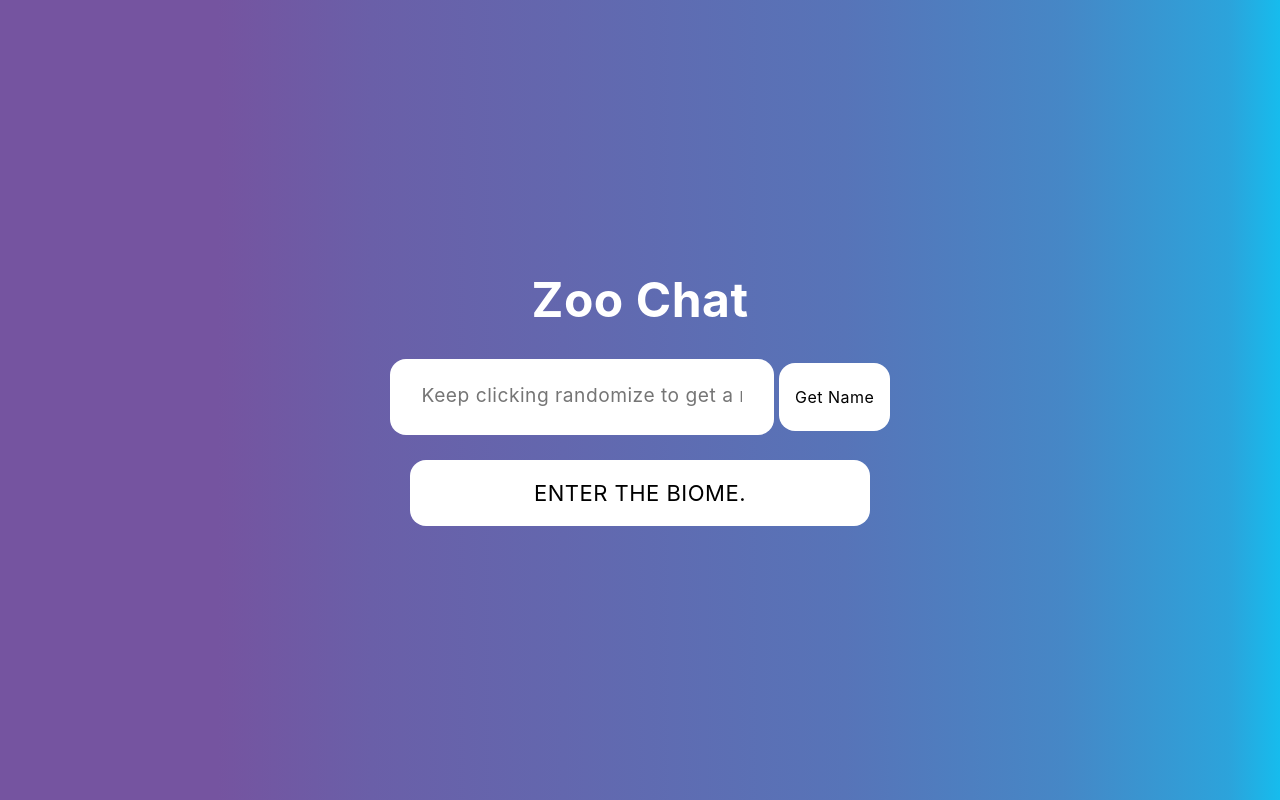
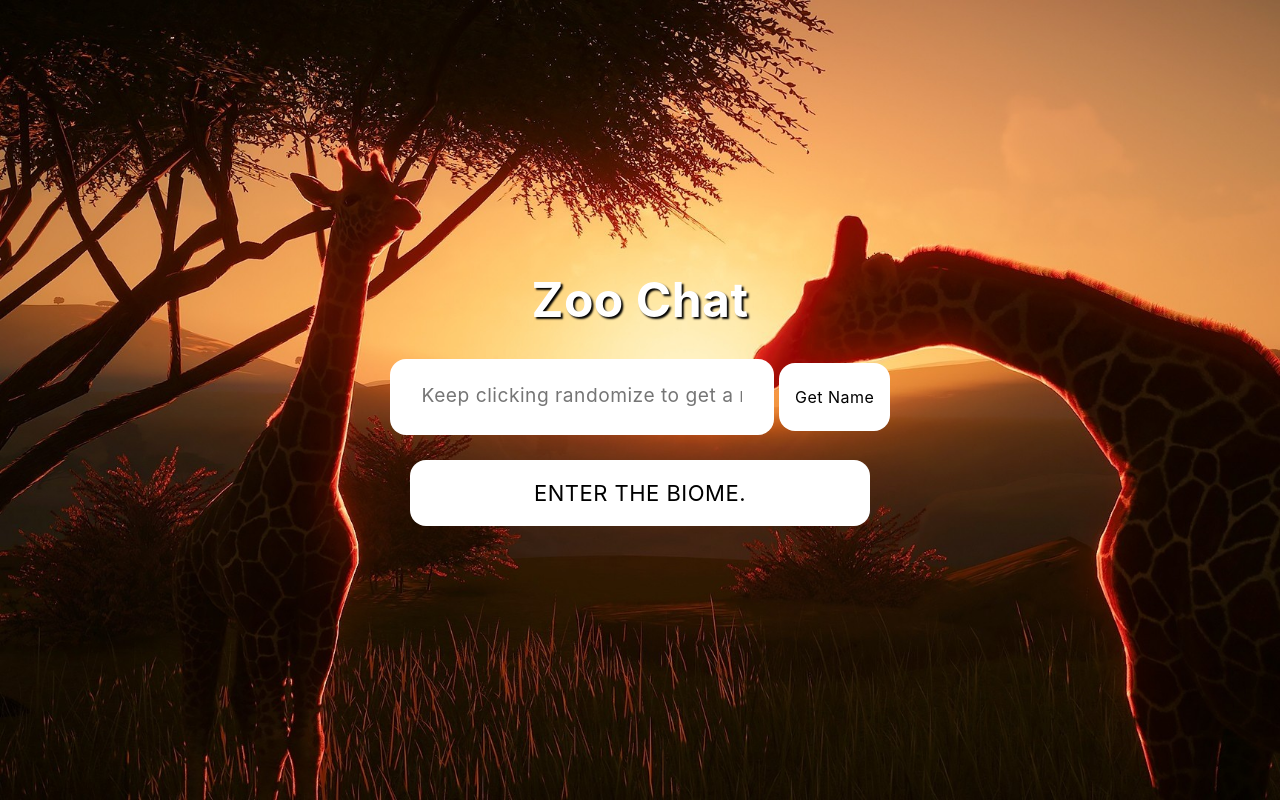
Before and after one commit to bl2456/ChatroomApp, a React (Create React App) app: page / in a window 1280 px wide. Built offline with nearby package versions, Linux system fonts and the light colour scheme.

Commit message:
changed join page background

```diff
--- a/src/App.css
+++ b/src/App.css
@@ -233,8 +233,12 @@
   .wrapper {
     height: 100vh;
       width: 100%;
+    /*
     background: rgb(117,84,160);
     background: linear-gradient(90deg, rgba(117,84,160,1) 7%, rgba(117,84,160,1) 17%, rgba(106,95,168,1) 29%, rgba(99,103,174,1) 44%, rgba(87,116,184,1) 66%, rgba(70,135,198,1) 83%, rgba(44,163,219,1) 96%, rgba(22,188,237,1) 100%, rgba(0,212,255,1) 100%);
+    */
+    background-image: url('images/nature1.jpg');
+    background-size: cover;
     display: flex;
     justify-content: center;
     align-items: center;
@@ -285,6 +289,7 @@
 
   .title {
     text-align: center;
+    text-shadow: black 2px 2px 2px;
     color: white;
     margin-bottom: 30px;
     width: 100%;
```
Also changed, not shown: src/images/forest-wallpaper.jpg (added), src/images/nature1.jpg (added).
